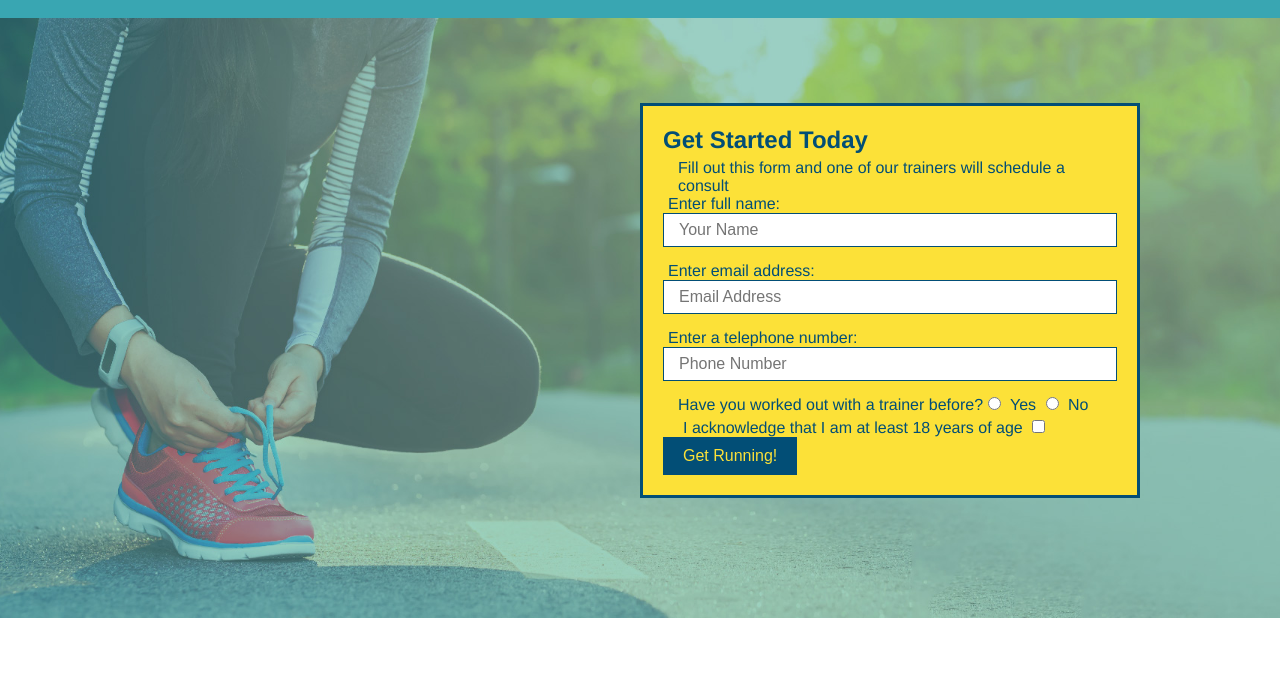
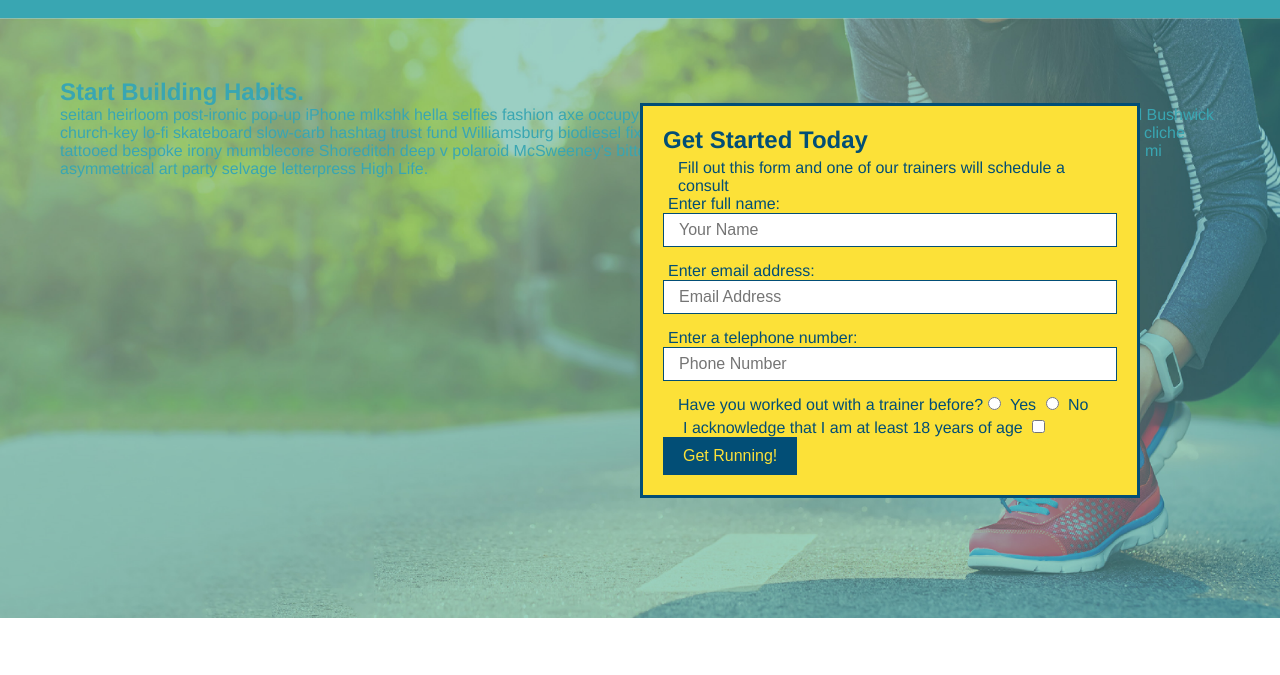
Before and after one commit to edwardfrary/central, a plain HTML site: page index.html in a window 1280 px wide. Shown: the part 64-739 px from the top of the page. Drawn offline with Linux system fonts and the light colour scheme.

Commit message:
hero updates

```diff
--- a/assets/css/style.css
+++ b/assets/css/style.css
@@ -70,7 +70,7 @@ section {
 }
 
 .hero {
-    background-image: url("../images/hero-bg.jpg");
+    background-image: url("../images/flipped-hero-image.jpg");
     height: 600px;
     background-size: cover;
     background-position: center;
--- a/index.html
+++ b/index.html
@@ -31,6 +31,12 @@
 
   <!-- hero/jumbotron -->
   <section class="hero">
+    <div class="hero-cta">
+      <h2>Start Building Habits.</h2>
+      <p>
+        seitan heirloom post-ironic pop-up iPhone mlkshk hella selfies fashion axe occupy readymade put a bird on it messenger bag Wes Anderson Schlitz plaid Bushwick church-key lo-fi skateboard slow-carb hashtag trust fund Williamsburg biodiesel fixie farm-to-table 8-bit banjo XOXO Banksy chillwave bicycle rights retro cliche tattooed bespoke irony mumblecore Shoreditch deep v polaroid McSweeney's bitters cray gentrify tofu Marfa you probably haven't heard of them yr banh mi asymmetrical art party selvage letterpress High Life.
+      </p>
+    </div>
     <div class="hero-form">
       <h3>Get Started Today</h3>
       <p>Fill out this form and one of our trainers will schedule a consult</p>
```
Also changed, not shown: assets/images/flipped-hero-image.jpg (added).
